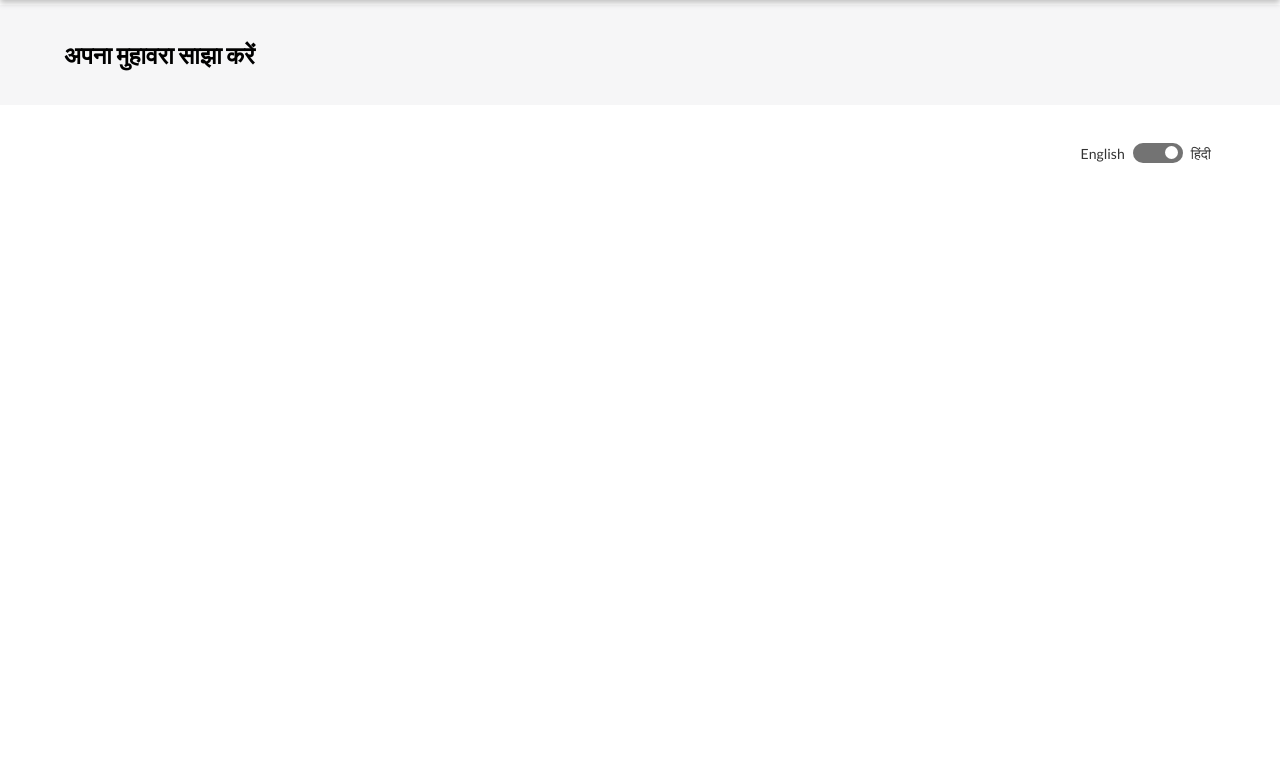
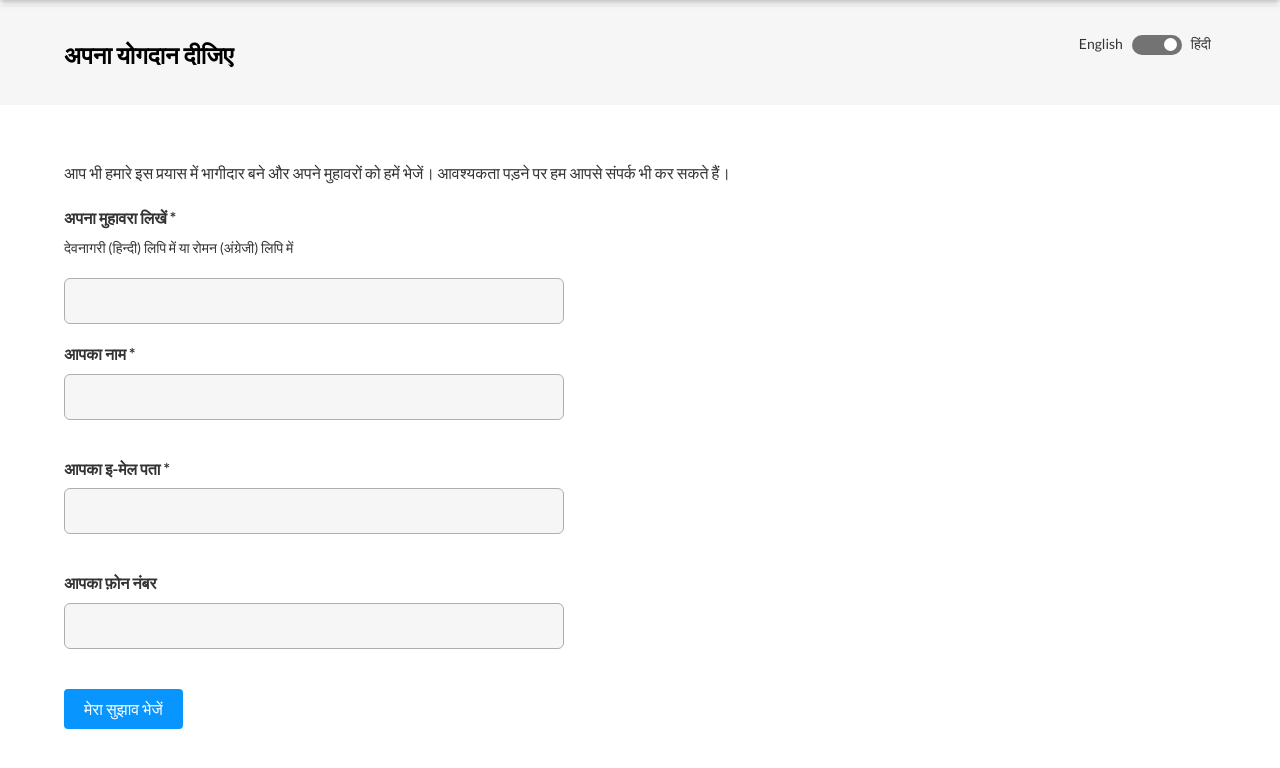
Before and after one commit to VaibhavSri9637/php-vaidik-sanskriti-sansthaanam, a PHP site: page /contribute/index.php in a window 1280 px wide. Shown: the part 107-875 px from the top of the page. Before the commit the page ends 270 px from the top, so only its background shows below. Run offline with PHP 8.4, Linux system fonts and the light colour scheme; some web fonts are replaced.

```diff
--- a/assets/styles/globalstyles.css
+++ b/assets/styles/globalstyles.css
@@ -1,13 +1,59 @@
-.display-block{
-    display:block;
+:root {
+  --primary-color: #333;
+  --secondary-color: #0896fe;
+}
+body {
+  box-sizing: border-box;
+  margin: 0;
+  padding: 0;
+  border: 0;
+  outline: 0;
+  font-size: 100%;
+  vertical-align: baseline;
+  background: transparent;
+  clear: both;
+}
+body * {
+  box-sizing: inherit;
+}
+.muli-regular {
+  font-family: muli, sans-serif;
+  font-weight: 400;
+  font-style: normal;
+}
+.muli-bold {
+  font-family: muli, sans-serif;
+  font-weight: 700;
+  font-style: normal;
+}
+.lato-regular {
+  font-family: "Lato", sans-serif;
+  font-weight: 400;
+  font-style: normal;
+}
+.lato-semi-bold {
+  font-family: "Lato", sans-serif;
+  font-weight: 600;
+  font-style: normal;
+}
+.lato-bold {
+  font-family: "Lato", sans-serif;
+  font-weight: 700;
+  font-style: normal;
+}
+.display-block {
+  display: block;
 }
 
-.display-inline-block{
-    display:inline-block;
+.display-inline-block {
+  display: inline-block;
 }
 
-.unstyled-link{
-    color:inherit!important;
-    text-decoration:none!important;
-    outline:none!important;
+.unstyled-link {
+  color: inherit !important;
+  text-decoration: none !important;
+  outline: none !important;
 }
+.small-text {
+  font-size: 14px;
+}
--- a/assets/styles/styles.css
+++ b/assets/styles/styles.css
@@ -1,41 +1,3 @@
-:root {
-  --primary-color: #333;
-  --secondary-color: #0896fe;
-}
-body {
-  box-sizing: border-box;
-  margin: 0;
-  padding: 0;
-  border: 0;
-  outline: 0;
-  font-size: 100%;
-  vertical-align: baseline;
-  background: transparent;
-  clear: both;
-}
-body * {
-  box-sizing: inherit;
-}
-.muli-regular {
-  font-family: muli, sans-serif;
-  font-weight: 400;
-  font-style: normal;
-}
-.muli-bold {
-  font-family: muli, sans-serif;
-  font-weight: 700;
-  font-style: normal;
-}
-.lato-regular {
-  font-family: "Lato", sans-serif;
-  font-weight: 400;
-  font-style: normal;
-}
-.lato-bold {
-  font-family: "Lato", sans-serif;
-  font-weight: 700;
-  font-style: normal;
-}
 .header {
   width: 100%;
   background-color: #fff;
@@ -132,6 +94,9 @@ body * {
   padding: 0 20px 0;
   box-shadow: 0 1px 2px rgb(0 0 0 /10%);
 }
+.landing-mainsection form {
+  margin-block-end: 0;
+}
 .landing-mainsubsection {
   display: flex;
   flex-direction: column;
@@ -143,19 +108,22 @@ body * {
 .main-heading {
   font-size: 40px;
 }
-.searchidioms {
+.input-box {
   height: 46px;
   width: 100%;
   max-width: 500px;
-  border-radius: 6px 0 0 6px;
+  border-radius: 6px;
   background-color: #f6f6f7;
   outline: none;
   border: 1px solid #acaeaf;
   padding: 0 20px;
   font-size: 16px;
 }
-.searchidioms:focus {
-  animation-name: searchidioms-animation;
+.searchidioms {
+  border-radius: 6px 0 0 6px;
+}
+.input-box:focus {
+  animation-name: input-box-animation;
   animation-duration: 0.1s;
   animation-fill-mode: forwards;
 }
@@ -248,8 +216,58 @@ body * {
 .pages-content-container p {
   line-height: 1.8;
 }
+.form-input-heading {
+  margin-bottom: 5px;
+}
+.submit-button {
+  background-color: var(--secondary-color);
+  outline: none;
+  color: white;
+  border: none;
+  padding: 10px 20px;
+  border-radius: 4px;
+  font-size: 16px;
+  cursor: pointer;
+  margin-top: 40px;
+  display: block;
+}
+.search-suggestions {
+  background-color: white;
+  border: 1px solid #d9d9d9;
+  padding: 10px;
+  margin-block-start: 5px;
+}
+.search-suggestions li {
+  list-style-type: none;
+  padding: 5px 0;
+  text-shadow: none;
+  font-size: 14px;
+}
+.search-suggestions li:hover {
+  background-color: #f6f6f6;
+  cursor: pointer;
+}
+.idiomssuggestions {
+  width: 100%;
+  max-width: 500px;
+}
+.idiomresultcontainer {
+  background-color: #f6f6f7;
+  max-width: 900px;
+  width: 100%;
+  border-radius: 6px;
+  padding: 10px 20px;
+  margin: 20px auto;
+  display: block;
+}
+.idiomresulttitle {
+  font-size: 20px;
+}
+.idiomresulttext {
+  font-size: 14px;
+}
 /* Keyframes animation */
-@keyframes searchidioms-animation {
+@keyframes input-box-animation {
   from {
     background-color: #f6f6f7;
   }
@@ -277,7 +295,7 @@ body * {
   .main-heading {
     font-size: 30px;
   }
-  .searchidioms {
+  .input-box {
     max-width: 350px;
   }
 }
@@ -305,7 +323,7 @@ body * {
   .main-heading {
     font-size: 24px;
   }
-  .searchidioms {
+  .input-box {
     max-width: 300px;
     height: 36px;
   }
@@ -326,7 +344,7 @@ body * {
   .main-heading {
     font-size: 20px;
   }
-  .searchidioms {
+  .input-box {
     max-width: 230px;
   }
   .search-idioms-button {
--- a/components/head.php
+++ b/components/head.php
@@ -4,6 +4,6 @@
 <link rel="stylesheet" href="https://use.typekit.net/rsq1ovk.css" />
 <link rel="preconnect" href="https://fonts.googleapis.com">
 <link rel="preconnect" href="https://fonts.gstatic.com" crossorigin>
-<link href="https://fonts.googleapis.com/css2?family=Lato:wght@400;700&display=swap" rel="stylesheet">
+<link href="https://fonts.googleapis.com/css2?family=Lato:wght@400;600;700&display=swap" rel="stylesheet">
 <link rel="stylesheet" href="https://cdnjs.cloudflare.com/ajax/libs/font-awesome/4.7.0/css/font-awesome.min.css">
 <script src="https://ajax.googleapis.com/ajax/libs/jquery/3.5.1/jquery.min.js"></script>
--- a/components/header.php
+++ b/components/header.php
@@ -5,14 +5,16 @@
         </div>
         <div>
             <ul class="header-menu-container lato-regular">
-                <a class="unstyled-link" href="/vaidic/">
+                <a class="unstyled-link" href="/php-vaidik-sanskriti-sansthaanam/">
                     <li>Home</li>
                 </a>
-                <a class="unstyled-link" href="/vaidic/about-us">
+                <a class="unstyled-link" href="/php-vaidik-sanskriti-sansthaanam/about-us">
                     <li>About Us</li>
                 </a>
-                <li>Contribute</li>
-                <a class="unstyled-link" href="/vaidic/contact-us">
+                <a class="unstyled-link" href="/php-vaidik-sanskriti-sansthaanam/contribute">
+                    <li>Contribute</li>
+                </a>
+                <a class="unstyled-link" href="/php-vaidik-sanskriti-sansthaanam/contact-us">
                     <li>Contact Us</li>
                 </a>
             </ul>
--- a/contribute/index.php
+++ b/contribute/index.php
@@ -2,7 +2,7 @@
 <html lang="en">
 
 <head>
-    <title>Contact us - वैदिक संस्कृति संस्थानं</title>
+    <title>Contribute - वैदिक संस्कृति संस्थानं</title>
     <?php include('../components/head.php') ?>
     <link rel="stylesheet" href="../assets/styles/styles.css" />
     <link rel="stylesheet" href="../assets/styles/toolsstyles.css" />
@@ -12,9 +12,7 @@
 <body>
     <?php include('../components/header.php') ?>
     <div class="pages-heading-container">
-        <h1 class="lato-bold">अपना मुहावरा साझा करें</h1>
-    </div>
-    <div class="pages-content-container lato-regular">
+        <h1 class="lato-bold">अपना योगदान दीजिए</h1>
         <div class="switch-container">
             <span class="switch-options lato-regular">English</span>
             <label class="switch">
@@ -23,32 +21,59 @@
             </label>
             <span class="switch-options lato-regular">हिंदी</span>
         </div>
-
+    </div>
+    <div class="pages-content-container lato-regular">
+        <p>
+            आप भी हमारे इस प्रयास में भागीदार बने और अपने मुहावरों को हमें भेजें। आवश्यकता पड़ने पर हम आपसे संपर्क भी कर सकते हैं।
+        </p>
+        <form style="display:block;">
+            <p class="lato-semi-bold" id="idiom-contribution">
+                अपना मुहावरा लिखें *<br />
+                <span class="lato-regular small-text">
+                    देवनागरी (हिन्दी) लिपि में या रोमन (अंग्रेजी) लिपि में
+                </span>
+            </p>
+            <input type="text" class="input-box lato-regular" name="search-idioms">
+            <p class="form-input-heading lato-semi-bold" id="name">
+                आपका नाम *
+            </p>
+            <input type="text" class="input-box lato-regular" required name="search-idioms"><br /><br />
+            <p class="form-input-heading lato-semi-bold" id="email">
+                आपका इ-मेल पता *
+            </p>
+            <input type="text" class="input-box lato-regular" required name="search-idioms"><br /><br />
+            <p class="form-input-heading lato-semi-bold" id="phone">
+                आपका फ़ोन नंबर
+            </p>
+            <input type="text" class="input-box lato-regular" name="search-idioms">
+            <input type="submit" class="submit-button lato-regular" value="मेरा सुझाव भेजें" id="submit" />
+        </form>
     </div>
     <script>
         $(document).ready(function() {
             $("#vision-switch").click(function() {
                 if ($("#vision-switch").is(':checked')) {
-                    $(".pages-content-container>p").html(`वैदिक संस्कृति संस्थानम का उद्देश्य हमारी मातृभूमि भारत की निस्वार्थ सेवा है। हमारे भारत की हर वस्तु और हर व्यक्ति हमारे लिए पूजनीय है और सबसे उत्तम पूजा
-            निस्वार्थ सेवा है। अभी तक इस संस्था ने गरीबों के बीच कोरोनामहामारी के कारण होने वाली भयावह मानवीय पीड़ा को कम करने के लिए थोड़ा सा योगदान दिया है। आगे यह संस्था बाल शिक्षा,स्वास्थ्य और संस्कृति की दिशाओं में अग्रसर होने के लिए प्रत्यनशील है।
-            <br />
-            यदि आप अपने निजी धन का कुछ अंश हमें दान देना चाहें तो कृपया हमसे संपर्क करें। वैदिक संस्कृति संस्थानम को दिया दान आयकर से मुक्त है। आप अपनी कंपनी के कॉर्पोरेट माध्यम से भी दान दे सकते हैं। यदि आप अन्य माध्यमों से दान करना चाहते हैं या कोई प्रश्न पूछना चाहते हैं,तो कृपया हमें ई-मेल करें।
-            <br />
-            आपके दान किए गए धन का प्रत्येक अंश समाज सेवा में लगता है। वैदिक संस्कृति संस्थानमके संस्थापक और अन्य कर्मचारी पूरी तरह से स्वयंसेवकों के रूप में काम करते हैं।
-            धन्यवाद!
-            <br /><br />
-            डॉ. प्रदीप गोयल<br />
-            संस्थाप,वैदिक संस्कृति संस्थानम<br />
-            founder@mantrayoga.org`)
+                    $(".pages-content-container>p").text("आप भी हमारे इस प्रयास में भागीदार बने और अपने मुहावरों को हमें भेजें। आवश्यकता पड़ने पर हम आपसे संपर्क भी कर सकते हैं।")
+                    $(".pages-heading-container>h1").text("अपना योगदान दीजिए")
+                    $("#idiom-contribution").html(`अपना मुहावरा लिखें *<br />
+                <span class="lato-regular small-text">
+                    देवनागरी (हिन्दी) लिपि में या रोमन (अंग्रेजी) लिपि में
+                </span`)
+                    $("#name").text("आपका नाम *")
+                    $("#email").text("आपका इ-मेल पता *")
+                    $("#phone").text("आपका फ़ोन नंबर")
+                    $("#submit").val("मेरा सुझाव भेजें")
                 } else {
-                    $(".pages-content-container>p").html(`Vedic Sanskriti Sansthanam’s mission is to undertake and promote selfless service to our Bharat. So far, we have focused our efforts on mitigating catastrophic human suffering caused by the COVID-19 pandamic.  Our longterm vision is to start activities in education, health and culture arenas, and we are looking for ways to make our contributions.
-                    <br />
-                                    Please note that your donations are used directly for helping the poor and those less fortunate than us and are income tax - deductable.Vedic Sanskriti Sansthanam’ s founder and other staff work purely as volunteers, donating their own time and money on top of your kind contributions.
-                                    <br />
-                                    If you want to participate through your company’ s corporate giving programs or have a question, please contact us.Thanks!
-                                    <br /><br />
-                                    Dr.Pradeep Goel,<br />
-                                    Founder @mantrayoga.org`)
+                    $(".pages-content-container>p").text("You can also be a part of our vision to cultivate the culture of Hindi in India by sending your idiom to use. If needed, we will contact you for further discussion.")
+                    $(".pages-heading-container>h1").text("Your Contribution")
+                    $("#idiom-contribution").html(`Your Idiom *<br />
+                <span class="lato-regular small-text">
+                    In Devanagari (Hindi) script or Roman (English) script
+                </span`)
+                    $("#name").text("Your name *")
+                    $("#email").text("Your e-mail address*")
+                    $("#phone").text("Your phone number")
+                    $("#submit").val("Submit")
                 }
             });
         });
```
Also changed, not shown: idioms-results.php (added, +99 -0 lines), index.php (+64 -4 lines).
